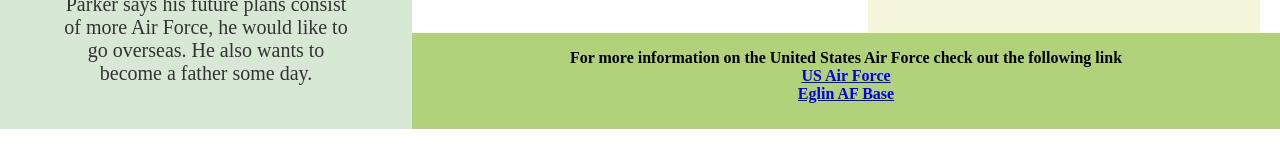
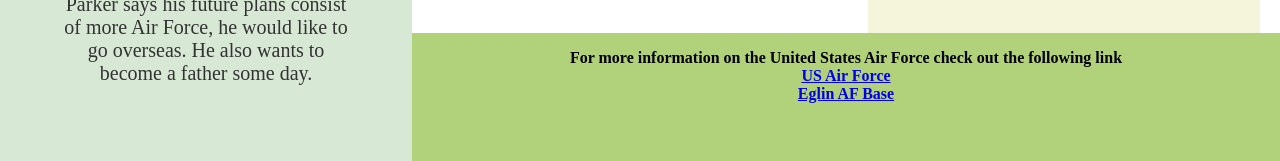
Before and after one commit to llmailloux/bioSite, a plain HTML site: page index.html in a window 1280 px wide. Shown: the part 1113-1274 px from the top of the page. Before the commit the page ends 1242 px from the top, so only its background shows below. Drawn offline with Linux system fonts and the light colour scheme.

Commit message:
Add files via upload

```diff
--- a/style.css
+++ b/style.css
@@ -72,7 +72,7 @@ footer{
     bottom: 0;
     left: 0;
     background: #b1d27b;
-    height: 6em;
+    height: 8em;
 }
   header {
     background: #b1d27b;
```
